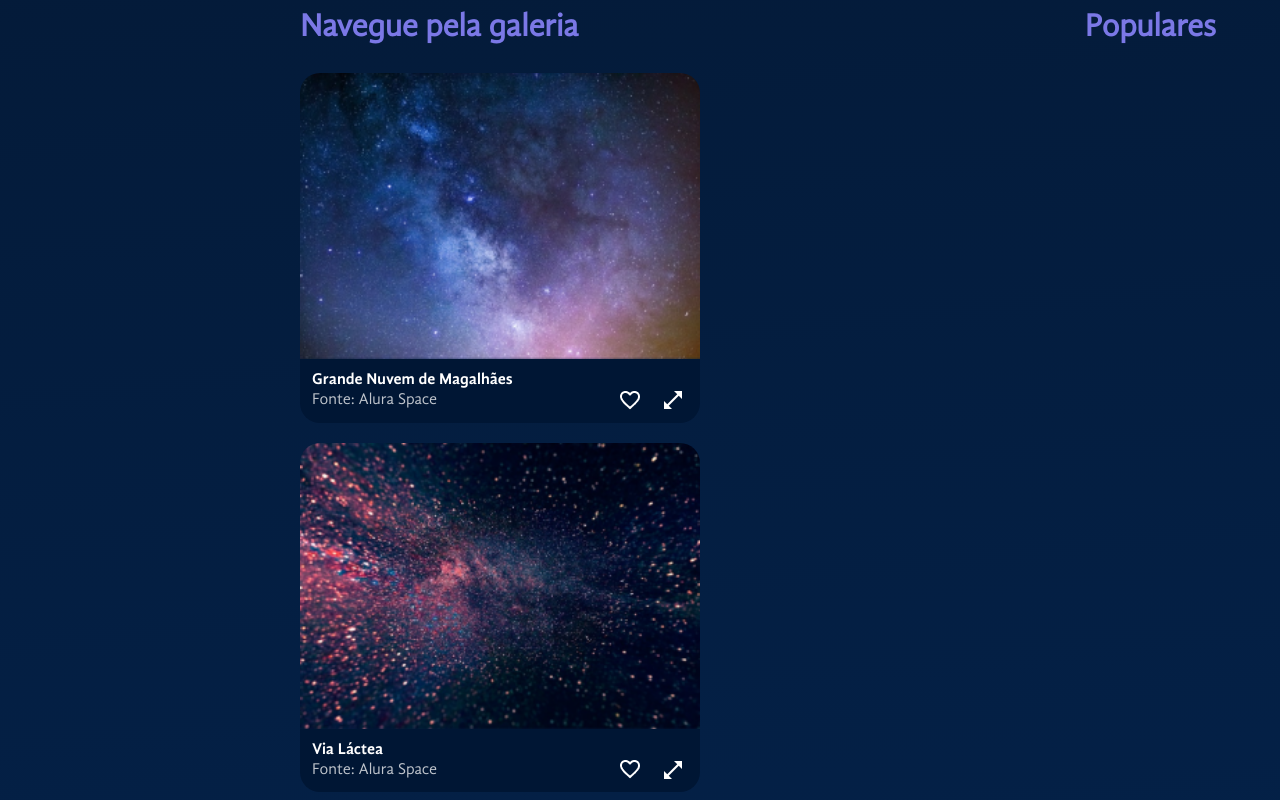
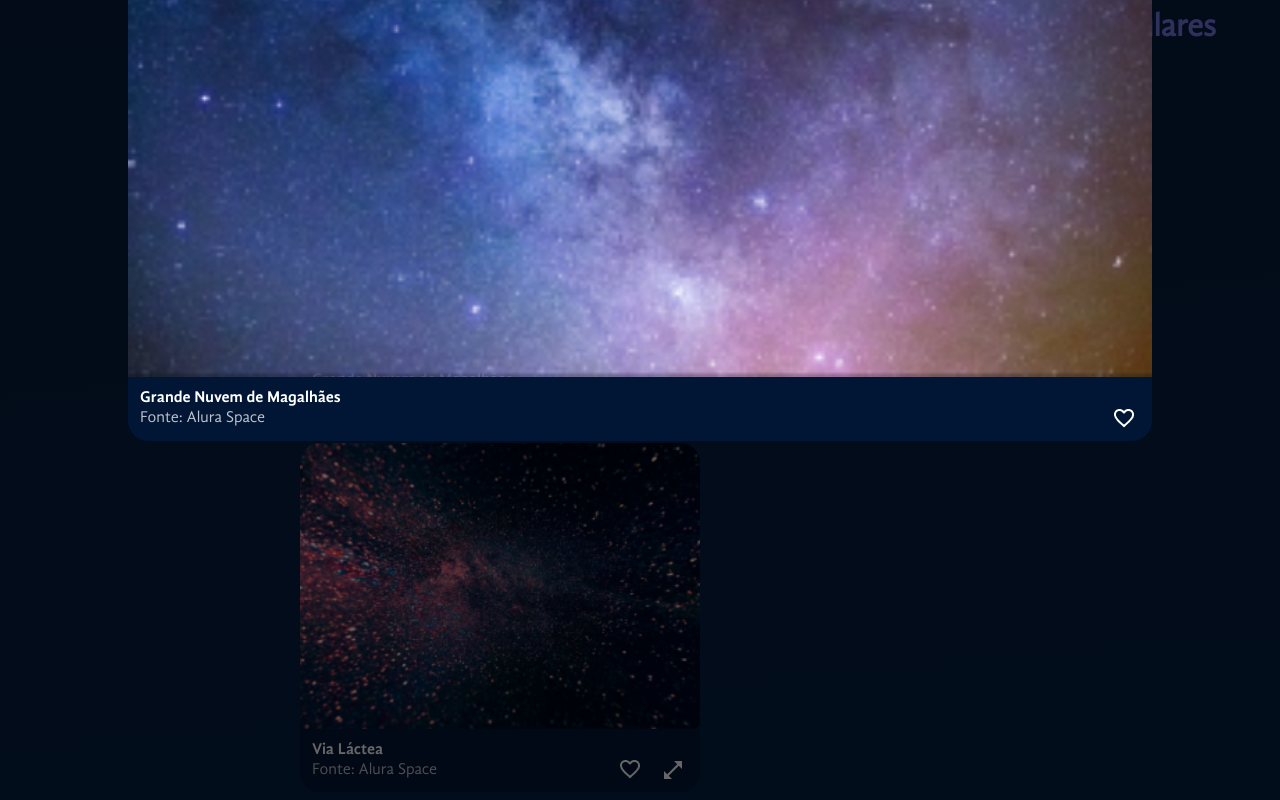
Before and after one commit to leonardo-amaro/space-app, a React (Vite) app: page / in a window 1280 px wide. Both pictures are taken after a click on the button 673 px from the left and 1055 px from the top of the page. Shown: the part 655-1455 px from the top of the page. Built offline with nearby package versions, Linux system fonts and the light colour scheme.

Commit message:
estilizando modal

```diff
--- a/src/components/Galeria/Imagens/index.jsx
+++ b/src/components/Galeria/Imagens/index.jsx
@@ -2,7 +2,7 @@ import styled from 'styled-components'
 import BotaoIcone from '../../BotaoIcone'
 
 const Figure = styled.figure`
-  width: ${(props) => props.$expandida ? '90%' : '400px'};
+  width: ${(props) => props.$expandida ? '100%' : '400px'};
   max-width: 100%;
   margin: 0;
   display: flex;
--- a/src/components/ModalZoom/index.jsx
+++ b/src/components/ModalZoom/index.jsx
@@ -1,11 +1,47 @@
+import styled from "styled-components"
+import Imagens from "../Galeria/Imagens"
+
+const Overlay = styled.div`
+  background-color: rgba(0, 0, 0, 0.6);
+  position: fixed;
+  top: 0;
+  right: 0;
+  bottom: 0;
+  left: 0;
+`
+const DialogEstilizado = styled.dialog`
+  position: absolute;
+  top: 300px;
+  width: 80%;
+  padding: 0;
+  border: none;
+  background-color: transparent;
+  & form {
+    position: absolute;
+    top: 20px;
+    right: 20px;
+    & button {
+      cursor: pointer;
+      border: none;
+      background-color: transparent;
+    }
+  }
+`
+
 const ModalZoom = ({ foto }) => {
   return (
-    <dialog open={!!foto}>
-      <p>Exemplo do Mozilla</p>
-      <form method="dialog">
-        <button type="submit">ok</button>
-        </form>
-    </dialog>
+    foto &&
+    <>
+      <Overlay />
+      <DialogEstilizado open={!!foto}>
+        <Imagens foto={foto} expandida={true} />
+        <form method="dialog">
+          <button type="submit">
+            <img src="/icones/fechar.png" alt="Icone para fechar modal" />
+          </button>
+          </form>
+      </DialogEstilizado>
+    </>
   )
 }
 
```
